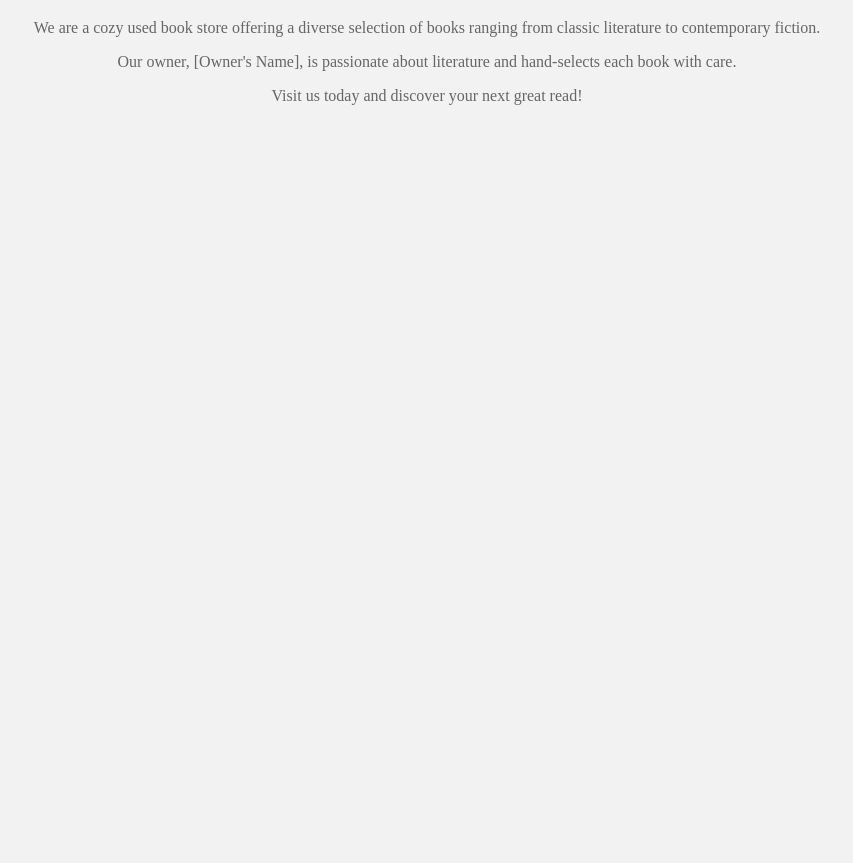
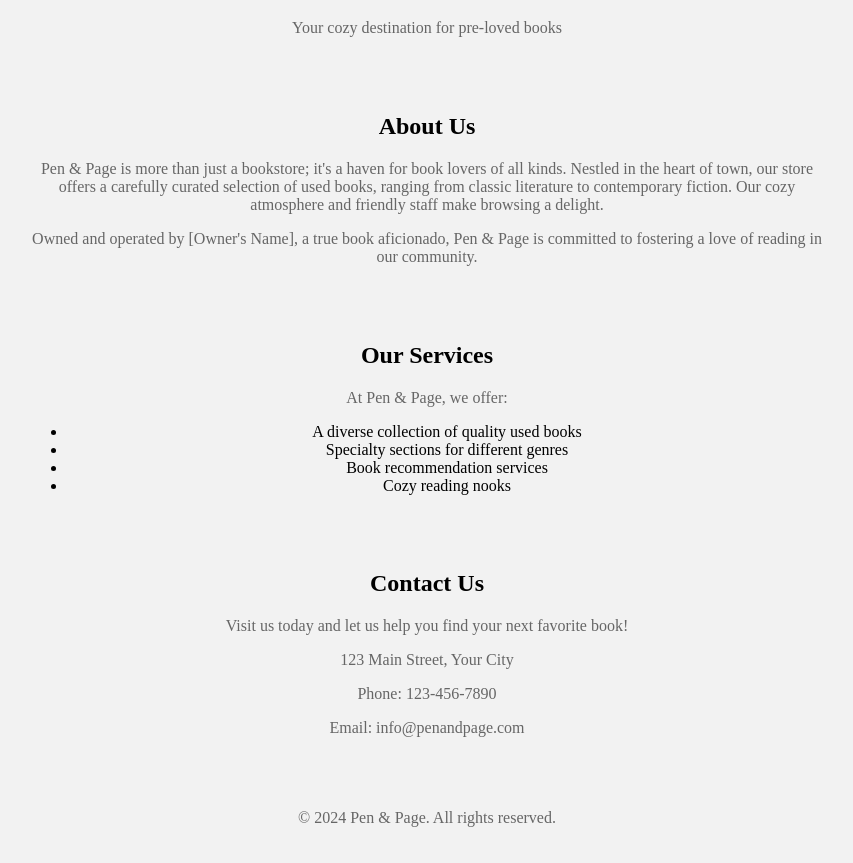
Before and after one commit to MrAshCreates/PenandPage, a plain HTML site: page index.html in a window 1280 px wide. Shown: the part 81-944 px from the top of the page, without its empty margins (213-1066 px from the left). Before the commit the page ends 800 px from the top, so only its background shows below. Drawn offline with Linux system fonts and the light colour scheme.

Commit message:
Update index.html

```diff
--- a/index.html
+++ b/index.html
@@ -4,33 +4,53 @@
     <meta charset="UTF-8">
     <meta name="viewport" content="width=device-width, initial-scale=1.0">
     <title>Pen & Page - Used Book Store</title>
-    <style>
-        body {
-            font-family: 'Times New Roman', Times, serif;
-            background-color: #f2f2f2;
-            margin: 0;
-            padding: 0;
-            text-align: center;
-        }
-        .container {
-            max-width: 800px;
-            margin: 0 auto;
-            padding: 20px;
-        }
-        h1 {
-            color: #444;
-        }
-        p {
-            color: #666;
-        }
-    </style>
+    <link rel="stylesheet" href="style.css">
 </head>
 <body>
-    <div class="container">
-        <h1>Welcome to Pen & Page</h1>
-        <p>We are a cozy used book store offering a diverse selection of books ranging from classic literature to contemporary fiction.</p>
-        <p>Our owner, [Owner's Name], is passionate about literature and hand-selects each book with care.</p>
-        <p>Visit us today and discover your next great read!</p>
-    </div>
+    <header>
+        <div class="container">
+            <h1>Welcome to Pen & Page</h1>
+            <p>Your cozy destination for pre-loved books</p>
+        </div>
+    </header>
+
+    <section id="about">
+        <div class="container">
+            <h2>About Us</h2>
+            <p>Pen & Page is more than just a bookstore; it's a haven for book lovers of all kinds. Nestled in the heart of town, our store offers a carefully curated selection of used books, ranging from classic literature to contemporary fiction. Our cozy atmosphere and friendly staff make browsing a delight.</p>
+            <p>Owned and operated by [Owner's Name], a true book aficionado, Pen & Page is committed to fostering a love of reading in our community.</p>
+        </div>
+    </section>
+
+    <section id="services">
+        <div class="container">
+            <h2>Our Services</h2>
+            <p>At Pen & Page, we offer:</p>
+            <ul>
+                <li>A diverse collection of quality used books</li>
+                <li>Specialty sections for different genres</li>
+                <li>Book recommendation services</li>
+                <li>Cozy reading nooks</li>
+            </ul>
+        </div>
+    </section>
+
+    <section id="contact">
+        <div class="container">
+            <h2>Contact Us</h2>
+            <p>Visit us today and let us help you find your next favorite book!</p>
+            <p>123 Main Street, Your City</p>
+            <p>Phone: 123-456-7890</p>
+            <p>Email: info@penandpage.com</p>
+        </div>
+    </section>
+
+    <footer>
+        <div class="container">
+            <p>&copy; 2024 Pen & Page. All rights reserved.</p>
+        </div>
+    </footer>
+
+    <script src="script.js"></script>
 </body>
 </html>
```
